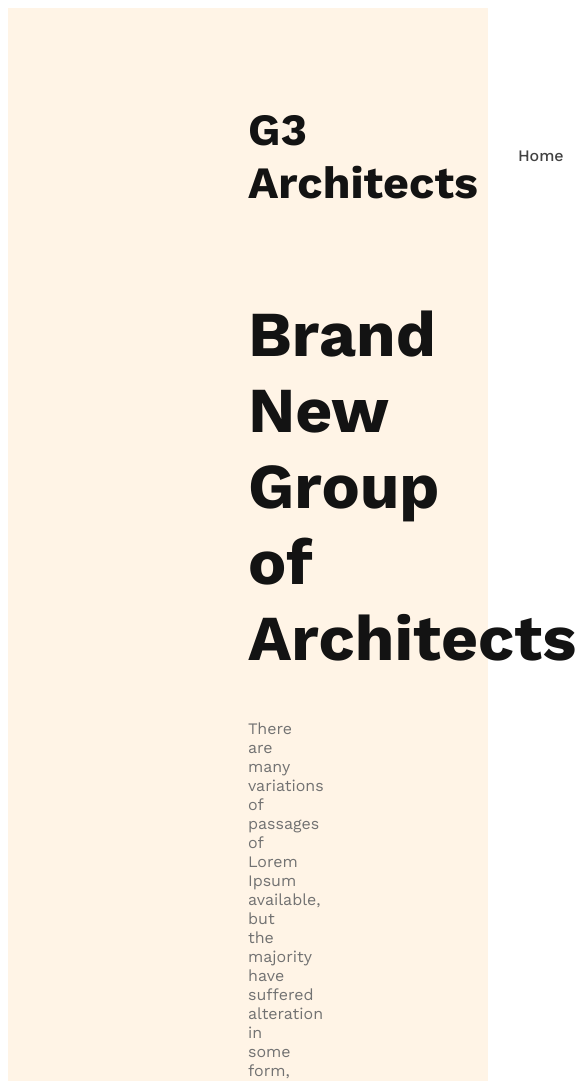
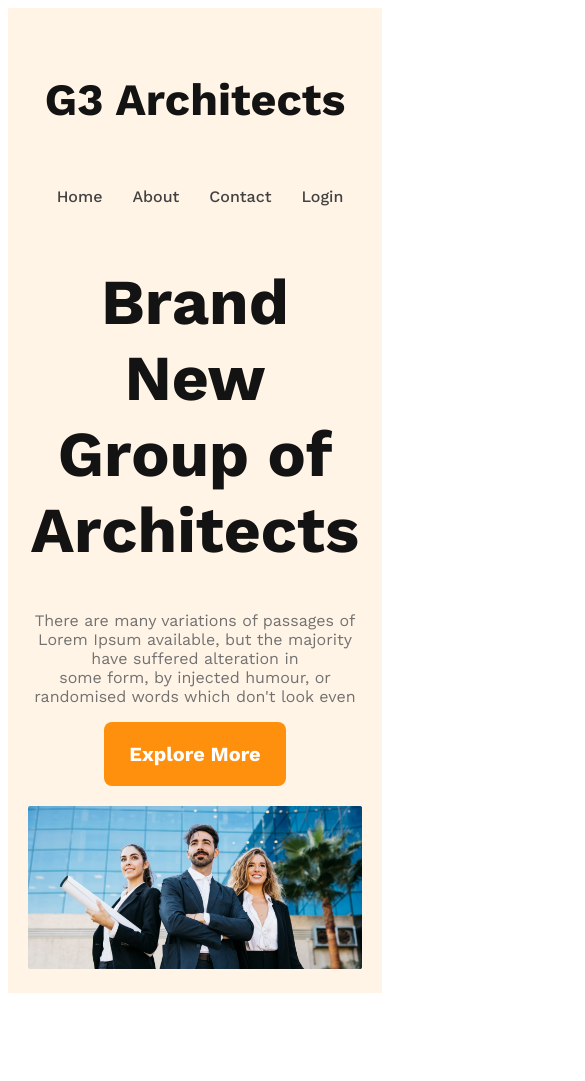
Before and after one commit to hmmirajulislammiru/g3-architects-website, a plain HTML site: page index.html in a window 390 px wide. Shown: the top 1081 px of the page, 585 px wide, since content can reach past the window. After the commit the page ends 1001 px from the top, so only its background shows below. Drawn offline with nearby package versions, Linux system fonts and the light colour scheme.

Commit message:
finished the header section with responsive for mobile and medium devices

```diff
--- a/styles/architect.css
+++ b/styles/architect.css
@@ -9,6 +9,14 @@ font-family: 'Work Sans', sans-serif;
 }
 
 .btn-primary{
+    border-radius: 8px;
+    font-size: 1.25rem;
+    font-weight: 600;
+     background: #FF900E;
+     padding: 20px 25px;
+     color: #FFF;
+     cursor: pointer;
+     border: 0;
 
 }
 
@@ -61,3 +69,29 @@ nav li a{
 .banner-description{
     color: #727272;
 }
+
+.banner img{
+    margin-top: 20px;
+    width: 100%;
+}
+/* responsive media queries */
+/* mobile devices */
+@media screen and (max-width: 576px) {
+    header{
+        padding: 20px;
+    }
+    nav{
+        flex-direction: column;
+    }
+
+}
+
+/* tablet or medium devices */
+@media screen and (min-width:576px) and (max-width: 960px) {
+    header{
+        padding: 50px;
+    }
+    nav{
+        flex-direction: column;
+    }
+}
```
Also changed, not shown: index.html (+2 -4 lines).
